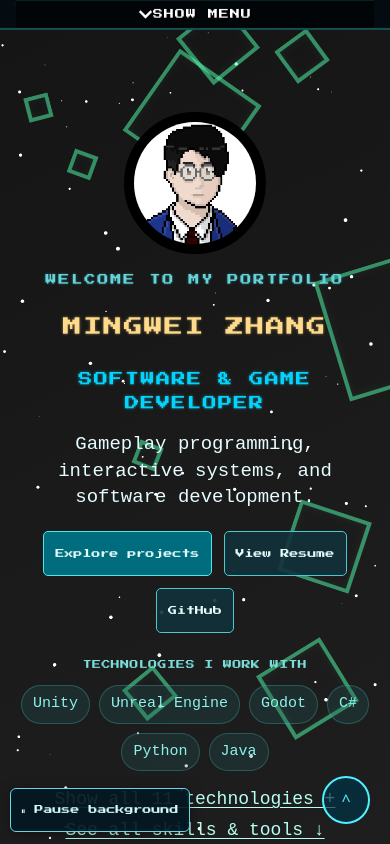
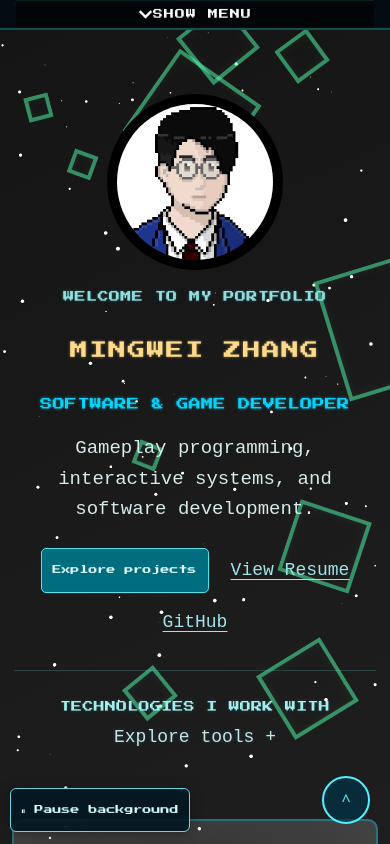
Before and after one commit to mingwzhang/portfolio, a React (Create React App) app: page / in a window 390 px wide. Built offline with nearby package versions, Linux system fonts and the light colour scheme.

Commit message:
improved intro

```diff
--- a/src/App.js
+++ b/src/App.js
@@ -18,6 +18,7 @@ import AssetGallery3D from "./sections/assets/3DAssetGallery";
 import "./styles/PortfolioEnhancements.css";
 import "./styles/PolishControls.css";
 import "./styles/LayoutRefinements.css";
+import "./styles/HeroRefinements.css";
 
 const skills = [
   {
@@ -84,7 +85,6 @@ function App() {
     typeof window !== "undefined" && window.matchMedia("(prefers-reduced-motion: reduce)").matches
   );
   const resumeUrl = "https://drive.google.com/file/d/1f_YqmpuhB_b4VpNf5T6ttGoPCm9yQUBc/view?usp=sharing";
-  const visibleTechnologies = showAllTech ? featuredTechnologies : featuredTechnologies.slice(0, 6);
 
   return (
     <div className={`portfolio-v2${effectsPaused ? " effects-paused" : ""}`}>
@@ -98,14 +98,18 @@ function App() {
       <NavBar onResumeClick={() => window.open(resumeUrl, "_blank", "noopener,noreferrer")} />
 
       <main id="home" className="portfolio-main">
-        <header className="portfolio-hero">
+        <header className="portfolio-hero portfolio-hero-v8">
+          <div className="portfolio-hero-intro-v8">
+            <div className="portfolio-hero-portrait-v8">
               <img
                 src={`${process.env.PUBLIC_URL}/img/profile-picture.png`}
                 alt="Pixel-art portrait of Mingwei Zhang"
                 className="rounded-circle profile-pic portfolio-avatar"
-            width="220"
-            height="220"
+                width="260"
+                height="260"
               />
+            </div>
+            <div className="portfolio-hero-copy-v8">
               <p className="portfolio-eyebrow pixel-text">WELCOME TO MY PORTFOLIO</p>
               <h1 className="pixel-text pixel-heading">Mingwei Zhang</h1>
               <p className="pixel-text pixel-subheading software-title">Software &amp; Game Developer</p>
@@ -114,23 +118,27 @@ function App() {
               </p>
               <div className="portfolio-hero-actions">
                 <a className="portfolio-action portfolio-action-primary" href="#projects">Explore projects</a>
-            <a className="portfolio-action" href={resumeUrl} target="_blank" rel="noopener noreferrer">View Resume</a>
-            <a className="portfolio-action" href="https://github.com/mingwzhang" target="_blank" rel="noopener noreferrer">GitHub</a>
+                <a className="portfolio-hero-secondary-link-v8" href={resumeUrl} target="_blank" rel="noopener noreferrer">View Resume</a>
+                <a className="portfolio-hero-secondary-link-v8" href="https://github.com/mingwzhang" target="_blank" rel="noopener noreferrer">GitHub</a>
               </div>
-          <div className="portfolio-tech-summary">
-            <span className="portfolio-tech-label">TECHNOLOGIES I WORK WITH</span>
-            <div className="portfolio-tech-strip" aria-label="Highlighted technologies; the full list is available below">
-              {visibleTechnologies.map((name) => <span key={name}>{name}</span>)}
             </div>
-            <div className="portfolio-tech-links">
+          </div>
+
+          <div className="portfolio-tech-summary portfolio-tech-summary-v8">
             <button
               type="button"
-                className="portfolio-tech-expand"
+              className="portfolio-tech-toggle-v8"
               onClick={() => setShowAllTech((previous) => !previous)}
               aria-expanded={showAllTech}
+              aria-controls="portfolio-tech-details-v8"
             >
-                {showAllTech ? "Show fewer technologies −" : `Show all ${featuredTechnologies.length} technologies +`}
+              <span>TECHNOLOGIES I WORK WITH</span>
+              <span className="portfolio-tech-toggle-action-v8">{showAllTech ? "Hide tools −" : "Explore tools +"}</span>
             </button>
+            <div id="portfolio-tech-details-v8" className="portfolio-tech-details-v8" hidden={!showAllTech}>
+              <div className="portfolio-tech-strip" aria-label="Highlighted technologies">
+                {featuredTechnologies.map((name) => <span key={name}>{name}</span>)}
+              </div>
               <a className="portfolio-all-skills-link" href="#skills-section">See all skills &amp; tools ↓</a>
             </div>
           </div>
--- /dev/null
+++ b/src/styles/HeroRefinements.css
@@ -0,0 +1,182 @@
+/* V8 — calmer introduction. Loaded after V7 overrides.
+   Keep the established palette and understated neon accents. */
+
+/* Give the portrait, name and professional title distinct reading areas. */
+.portfolio-v2 .portfolio-hero.portfolio-hero-v8 {
+  max-width: 1120px;
+  margin: 0 auto;
+  padding: 38px 28px 48px;
+}
+.portfolio-v2 .portfolio-hero-intro-v8 {
+  display: grid;
+  grid-template-columns: minmax(220px, 275px) minmax(0, 1fr);
+  align-items: center;
+  gap: clamp(36px, 4.6vw, 78px);
+  text-align: left;
+  max-width: 1030px;
+  margin: 0 auto;
+}
+.portfolio-v2 .portfolio-hero-portrait-v8 {
+  display: flex;
+  justify-content: center;
+  align-items: center;
+}
+.portfolio-v2 .portfolio-hero-portrait-v8 .portfolio-avatar {
+  display: block;
+  width: clamp(218px, 18vw, 250px);
+  height: clamp(218px, 18vw, 250px);
+  object-fit: cover;
+  margin: 0;
+}
+.portfolio-v2 .portfolio-hero-copy-v8 { min-width: 0; }
+.portfolio-v2 .portfolio-hero-copy-v8 .portfolio-eyebrow {
+  font-size: clamp(12px, 1.03vw, 14px) !important;
+  line-height: 1.75;
+  letter-spacing: .45px;
+  color: #95dcdf;
+  margin: 0 0 18px;
+}
+.portfolio-v2 .portfolio-hero-copy-v8 h1.pixel-heading {
+  font-size: clamp(29px, 3vw, 43px) !important;
+  line-height: 1.42;
+  text-align: left;
+  margin: 0 0 17px;
+  padding: 0;
+}
+.portfolio-v2 .portfolio-hero-copy-v8 .software-title {
+  font-size: clamp(14px, 1.25vw, 18px) !important;
+  line-height: 1.75;
+  text-align: left;
+  letter-spacing: .3px;
+  margin: 0;
+}
+.portfolio-v2 .portfolio-hero-copy-v8 .portfolio-hero-subtitle {
+  margin: 22px 0 26px;
+  max-width: 575px;
+  font: 21px/1.6 VT323, monospace;
+  color: #d7e9e9;
+  text-align: left;
+}
+.portfolio-v2 .portfolio-hero-copy-v8 .portfolio-hero-actions {
+  display: flex;
+  justify-content: flex-start;
+  align-items: center;
+  gap: 16px 22px;
+  flex-wrap: wrap;
+}
+.portfolio-v2 .portfolio-hero-secondary-link-v8 {
+  color: #9ee3e7;
+  text-decoration: underline;
+  text-underline-offset: 4px;
+  font: 18px/1.5 VT323, monospace;
+  transition: color .15s ease;
+}
+.portfolio-v2 .portfolio-hero-secondary-link-v8:hover { color: #f2ffff; }
+
+/* The full technology inventory stays available but isn't competing for
+   attention with the headline and primary portfolio action. */
+.portfolio-v2 .portfolio-tech-summary-v8 {
+  max-width: 840px;
+  margin: 44px auto 0;
+  border-top: 1px solid rgba(106, 229, 229, .2);
+  padding-top: 18px;
+  text-align: center;
+}
+.portfolio-v2 .portfolio-tech-toggle-v8 {
+  display: flex;
+  width: 100%;
+  gap: 10px 22px;
+  flex-wrap: wrap;
+  justify-content: center;
+  align-items: center;
+  padding: 8px 12px;
+  color: #a3eeee;
+  background: transparent;
+  border: 0;
+  border-radius: 5px;
+  cursor: pointer;
+  font: 13px/1.8 'Press Start 2P', cursive;
+  letter-spacing: .25px;
+  text-shadow: 0 0 4px rgba(76, 215, 227, .2);
+}
+.portfolio-v2 .portfolio-tech-toggle-v8:hover { background: rgba(63, 193, 197, .08); }
+.portfolio-v2 .portfolio-tech-toggle-action-v8 {
+  font: 20px/1.3 VT323, monospace;
+  color: #c5e4e3;
+  letter-spacing: 0;
+  white-space: nowrap;
+}
+.portfolio-v2 .portfolio-tech-details-v8 { padding: 12px 0 0; }
+.portfolio-v2 .portfolio-tech-details-v8 .portfolio-tech-strip {
+  margin: 10px auto 14px;
+  gap: 9px;
+}
+.portfolio-v2 .portfolio-tech-details-v8 .portfolio-all-skills-link {
+  display: inline-block;
+  margin-top: 4px;
+  color: #a6eeec;
+}
+.portfolio-v2 .portfolio-tech-toggle-v8:focus-visible,
+.portfolio-v2 .portfolio-hero-secondary-link-v8:focus-visible {
+  outline: 2px solid #ffe49d;
+  outline-offset: 4px;
+}
+
+/* Paused video: preserve Chrome's native timeline and controls.
+   Only the small centered button captures clicks; the seek bar stays usable. */
+.portfolio-v2 .featured-resume-button-v8 {
+  position: absolute;
+  z-index: 3;
+  top: 41%;
+  left: 50%;
+  transform: translate(-50%, -50%);
+  width: auto;
+  max-width: calc(100% - 28px);
+  padding: 12px 16px;
+  border: 1px solid rgba(113, 252, 251, .85);
+  border-radius: 6px;
+  background: rgba(1, 31, 41, .91);
+  box-shadow: 0 2px 14px rgba(0, 0, 0, .4);
+  color: #dcffff;
+  font: 20px/1.3 VT323, monospace;
+  text-align: center;
+  cursor: pointer;
+}
+.portfolio-v2 .featured-resume-button-v8:hover { background: rgba(14, 79, 90, .96); }
+.portfolio-v2 .featured-resume-button-v8:focus-visible { outline: 3px solid #ffe49d; outline-offset: 3px; }
+.portfolio-v2 .featured-resume-button-v8 span { color: #81fdf5; padding-right: 6px; }
+
+@media (max-width: 920px) {
+  .portfolio-v2 .portfolio-hero.portfolio-hero-v8 { padding: 28px 18px 44px; }
+  .portfolio-v2 .portfolio-hero-intro-v8 {
+    grid-template-columns: 1fr;
+    text-align: center;
+    gap: 21px;
+  }
+  .portfolio-v2 .portfolio-hero-portrait-v8 .portfolio-avatar {
+    width: 212px;
+    height: 212px;
+  }
+  .portfolio-v2 .portfolio-hero-copy-v8 .portfolio-eyebrow,
+  .portfolio-v2 .portfolio-hero-copy-v8 h1.pixel-heading,
+  .portfolio-v2 .portfolio-hero-copy-v8 .software-title,
+  .portfolio-v2 .portfolio-hero-copy-v8 .portfolio-hero-subtitle { text-align: center; }
+  .portfolio-v2 .portfolio-hero-copy-v8 .portfolio-hero-subtitle { margin: 18px auto 23px; }
+  .portfolio-v2 .portfolio-hero-copy-v8 .portfolio-hero-actions { justify-content: center; }
+  .portfolio-v2 .portfolio-tech-summary-v8 { margin-top: 34px; }
+}
+@media (max-width: 540px) {
+  .portfolio-v2 .portfolio-hero.portfolio-hero-v8 { padding: 12px 2px 35px; }
+  .portfolio-v2 .portfolio-hero-intro-v8 { gap: 17px; }
+  .portfolio-v2 .portfolio-hero-portrait-v8 .portfolio-avatar { width: 176px; height: 176px; }
+  .portfolio-v2 .portfolio-hero-copy-v8 .portfolio-eyebrow { font-size: 11px !important; }
+  .portfolio-v2 .portfolio-hero-copy-v8 h1.pixel-heading {
+    font-size: clamp(22px, 5.6vw, 28px) !important;
+    line-height: 1.5;
+  }
+  .portfolio-v2 .portfolio-hero-copy-v8 .software-title { font-size: clamp(11px, 3.1vw, 14px) !important; }
+  .portfolio-v2 .portfolio-hero-copy-v8 .portfolio-hero-subtitle { font-size: 19px; }
+  .portfolio-v2 .portfolio-tech-toggle-v8 { font-size: 11px; }
+  .portfolio-v2 .portfolio-tech-toggle-action-v8 { font-size: 18px; }
+  .portfolio-v2 .featured-resume-button-v8 { font-size: 18px; padding: 9px 11px; }
+}
```
Also changed, not shown: src/sections/projects/VideoCarousel.js (+20 -3 lines). Lines whose indentation alone changed are shown as unchanged.
